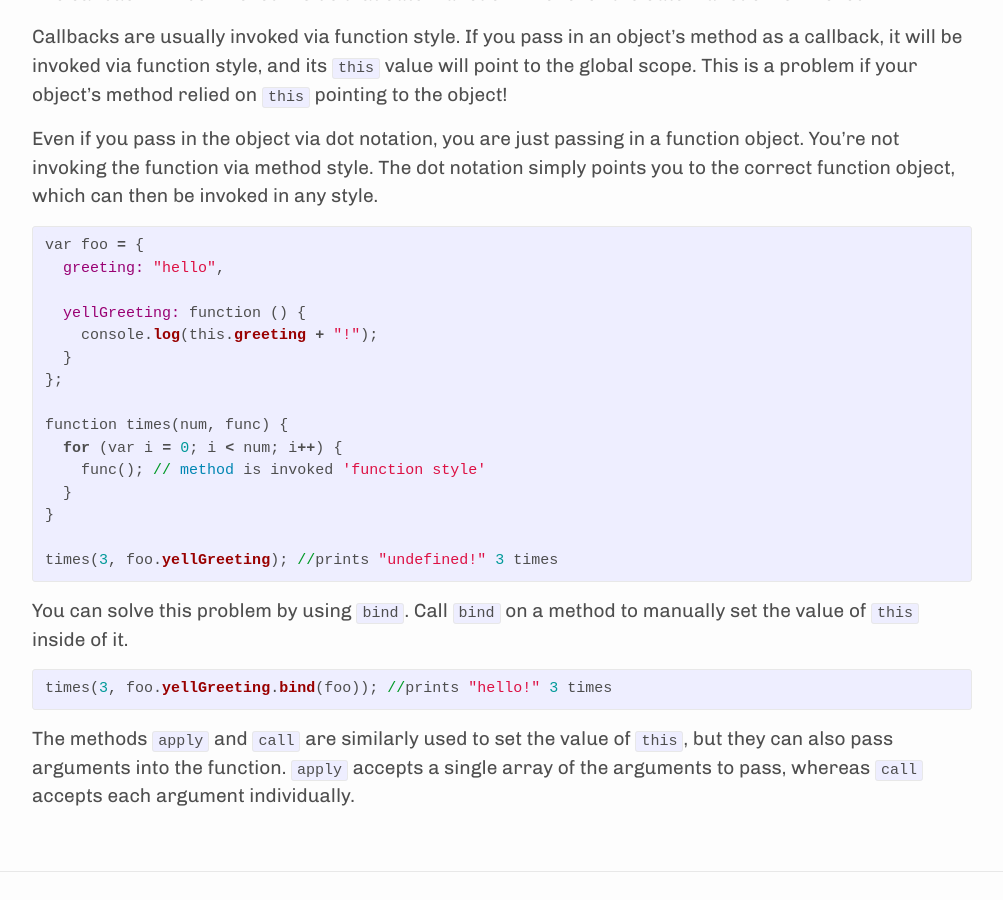
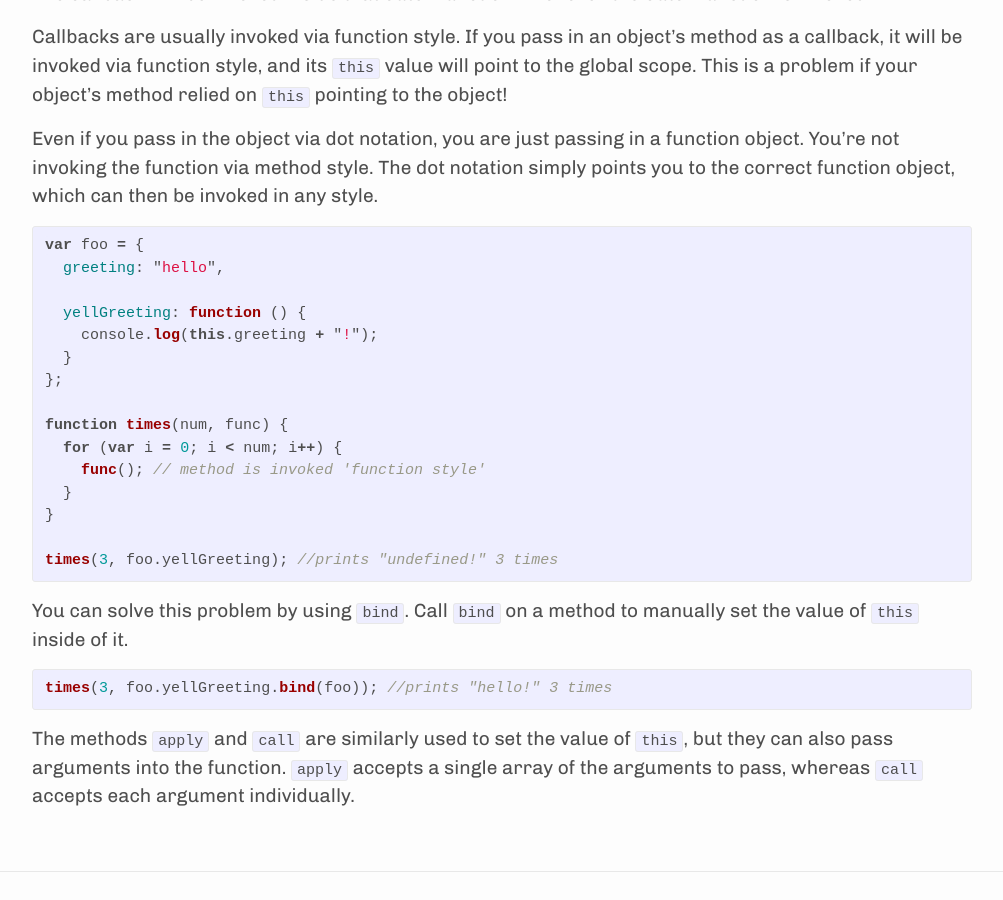
Before and after one commit to collinksmith/blog, a Jekyll site: the page built from _posts/2015-07-23-the-value-of-this-when-calling-functions-in-javascript.md, in a window 1280 px wide and 900 px high, scrolled down 600 px. Shown: the whole window, without its empty margins (138-1141 px from the left). Built offline with Jekyll 4.4.1, drawn with Linux system fonts in a browser that asks for light colours.

Commit message:
Change syntax highlighting from ruby to javascript

```diff
--- a/_posts/2015-07-23-the-value-of-this-when-calling-functions-in-javascript.md
+++ b/_posts/2015-07-23-the-value-of-this-when-calling-functions-in-javascript.md
@@ -22,7 +22,7 @@ Callbacks are usually invoked via function style. If you pass in an object's met
 
 Even if you pass in the object via dot notation, you are just passing in a function object. You're not invoking the function via method style. The dot notation simply points you to the correct function object, which can then be invoked in any style.
 
-{% highlight ruby %}
+{% highlight javascript %}
 var foo = {
   greeting: "hello",
 
@@ -42,7 +42,7 @@ times(3, foo.yellGreeting); //prints "undefined!" 3 times
 
 You can solve this problem by using `bind`. Call `bind` on a method to manually set the value of `this` inside of it.
 
-{% highlight ruby %}
+{% highlight javascript %}
 times(3, foo.yellGreeting.bind(foo)); //prints "hello!" 3 times
 {% endhighlight %}
 
```
